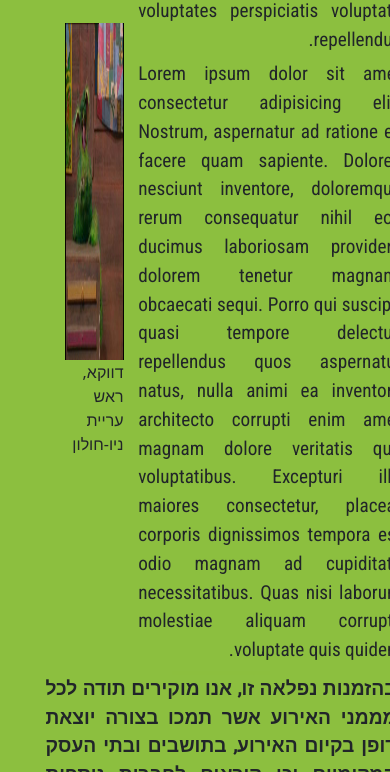
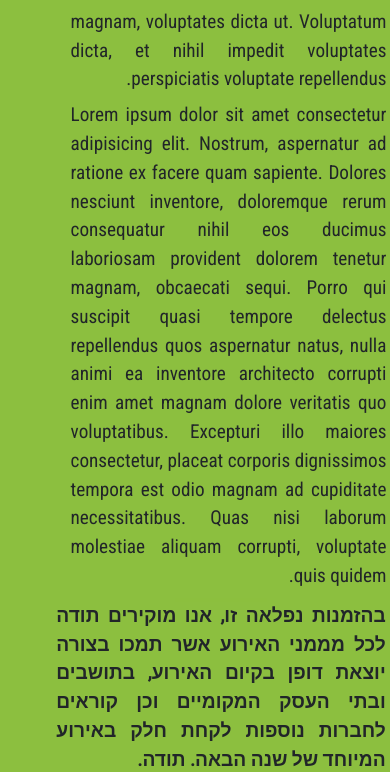
Before and after one commit to Elad-Raz/adloyada-project, a plain HTML site: page html/about.html in a window 390 px wide. Shown: the part 215-987 px from the top of the page. Drawn offline with nearby package versions, Linux system fonts and the light colour scheme; a web font is replaced by a local one.

Commit message:
fixed mobile view

```diff
--- a/css/style.scss
+++ b/css/style.scss
@@ -11,10 +11,10 @@
 
 body {
   //background-color: #f2cc0f;
-  margin: 0 !important;
-  height: 100vh !important;
-  width: 100vw !important;
-  box-sizing: border-box !important;
+  // margin: 0 !important;
+  //height: 100vh !important;
+  //width: 100vw !important;
+  //box-sizing: border-box !important;
   background-color: #8cbf3f !important ;
 }
 header {
@@ -29,7 +29,9 @@ hr {
   margin: 0 !important;
   color: #8cbf3f !important;
 }
-
+main .container-fluid {
+  width: 100;
+}
 //main {
 main p {
   width: 90%;
@@ -298,3 +300,6 @@ a[data-fancybox] img:hover {
   margin-top: 100px !important;
 }
 //**********************************testing area
+.my-mobile-view {
+  padding-top: 25%;
+}
--- a/html/about.html
+++ b/html/about.html
@@ -91,7 +91,8 @@
       </nav>
     </header>
     <main>
-      <div class="about-wrap-column">
+      <div class="my-mobile-view d-block d-sm-none"></div>
+      <div class="about-wrap-column container-fluid">
         <div class="wrap-column-items">
           <div class="row-container">
             <div class="row-items row-items-left">
@@ -115,7 +116,7 @@
               </p>
             </div>
             <div class="row-items row-items-left">
-              <figure class="about-figure">
+              <figure class="about-figure d-none d-sm-block">
                 <img
                   src="../pic/המחסן-של-כאילו-עונה-1-פרק-23.jpg"
                   alt="ראש העיר"
```
Also changed, not shown: html/contact-us.html (+1 -0 lines), html/media.html (+1 -1 lines), html/q&a.html (+1 -0 lines), index.html (+1 -0 lines), css/style.css, 1 other file.
